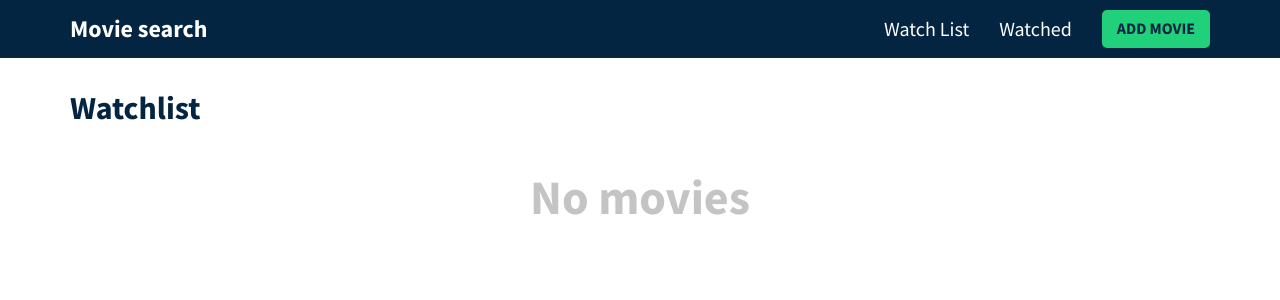
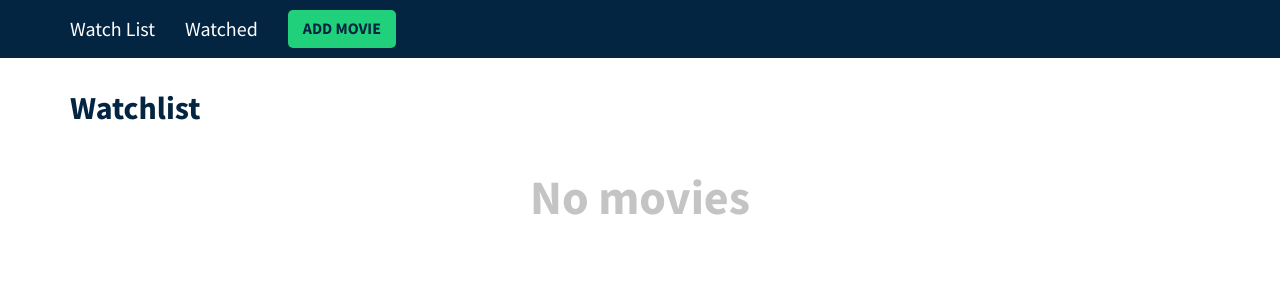
Before and after one commit to Sir-Apple/MovieTrackr, a React (Create React App) app in the folder watchlist/: page / in a window 1280 px wide. Shown: the top 300 px of the page. Built offline with nearby package versions, Linux system fonts and the light colour scheme.

Commit message:
Update Header.js

```diff
--- a/watchlist/src/components/Header.js
+++ b/watchlist/src/components/Header.js
@@ -6,9 +6,9 @@ export const Header = () => {
     <header>
         <div className="container">
             <div className="inner-content">
-                <div className="brand">
+                {/* <div className="brand">
                     <Link to="/">Movie search</Link>
-                </div>
+                </div> */}
                 <ul className="nav-links">
                     <li>
                         <Link to="/">Watch List</Link>
```
